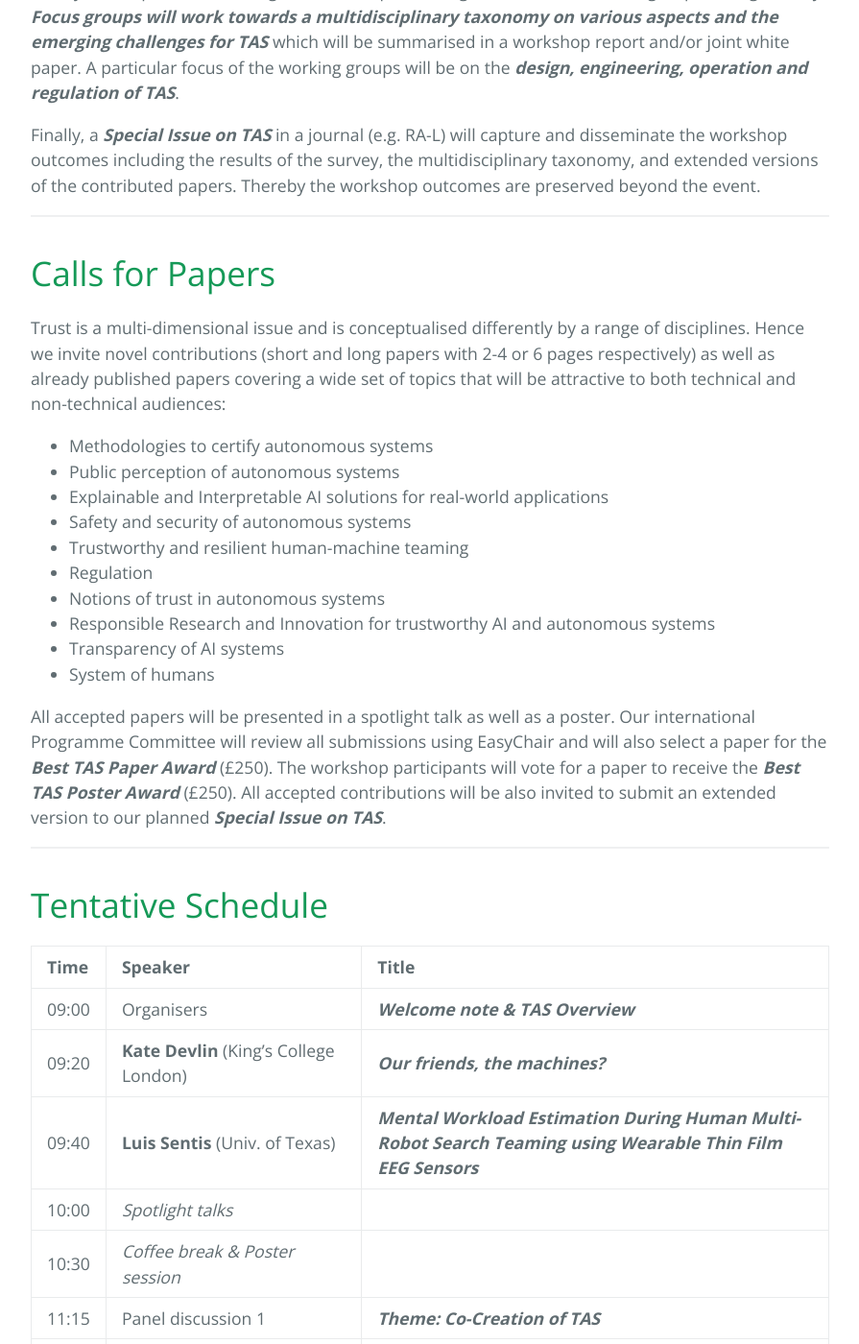
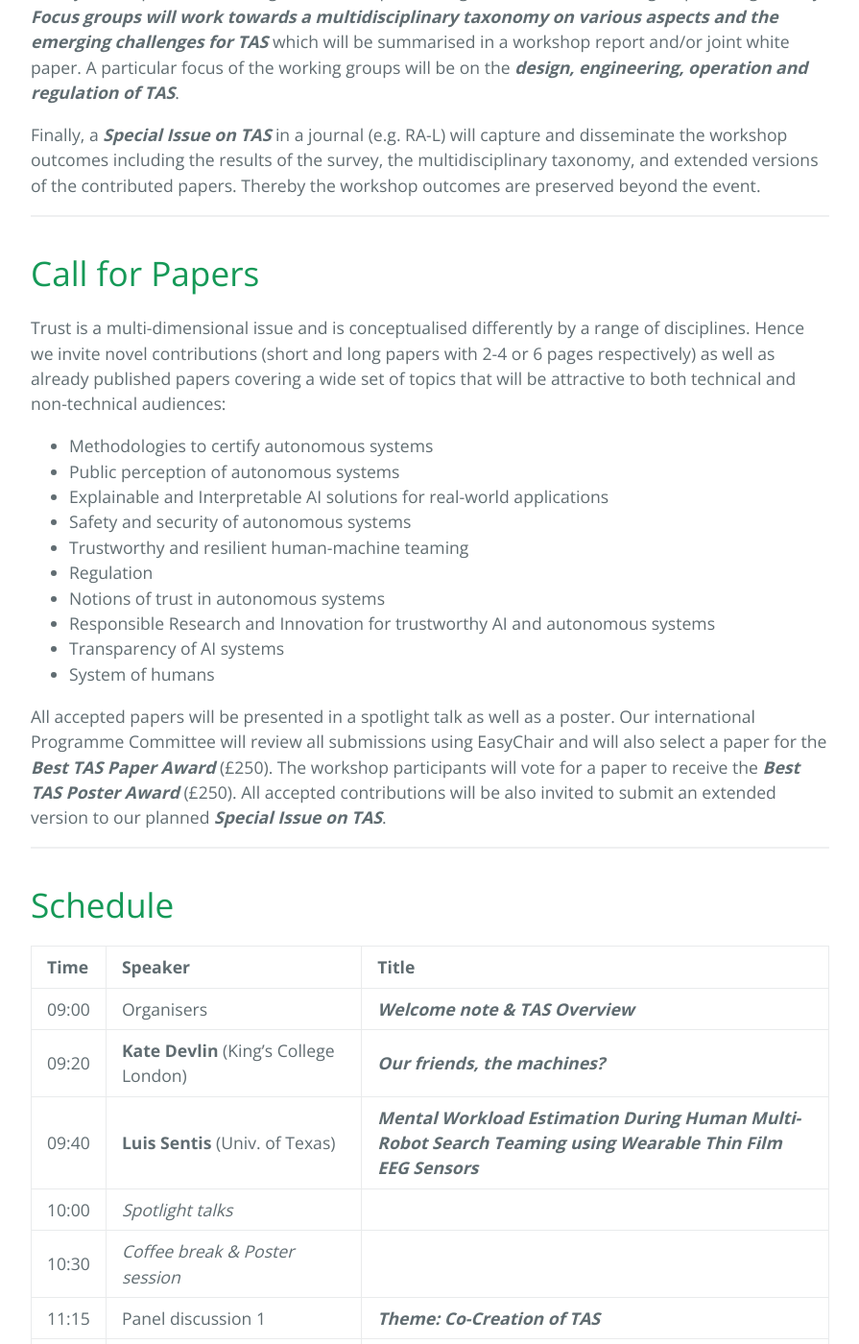
Before and after one commit to mactasworkshop/2022, a Jekyll site: the page built from index.md, in a window 1280 px wide and 1400 px high, scrolled down 1484 px. Shown: the whole window at 96% size, without its empty margins (192-1087 px from the left). Built offline with Jekyll 4.4.1, drawn with Linux system fonts in a browser that asks for light colours; our own code applies the rules of GitHub Pages for plain Markdown files.

Commit message:
Update index.md

```diff
--- a/index.md
+++ b/index.md
@@ -28,7 +28,7 @@ Finally, a **_Special Issue on TAS_** in a journal (e.g. RA-L) will capture and
 
 * * *
 
-# Calls for Papers
+# Call for Papers
 
 
 Trust is a multi-dimensional issue and is conceptualised differently by a range of disciplines. Hence we invite novel contributions (short and long papers with 2-4 or 6 pages respectively) as well as already published papers covering a wide set of topics that will be attractive to both technical and non-technical audiences:
@@ -48,7 +48,7 @@ All accepted papers will be presented in a spotlight talk as well as a poster. O
 
 ***
 
-# Tentative Schedule
+# Schedule
 
 | Time  | Speaker          | Title |
 |:------|:------------------|:------|
```
